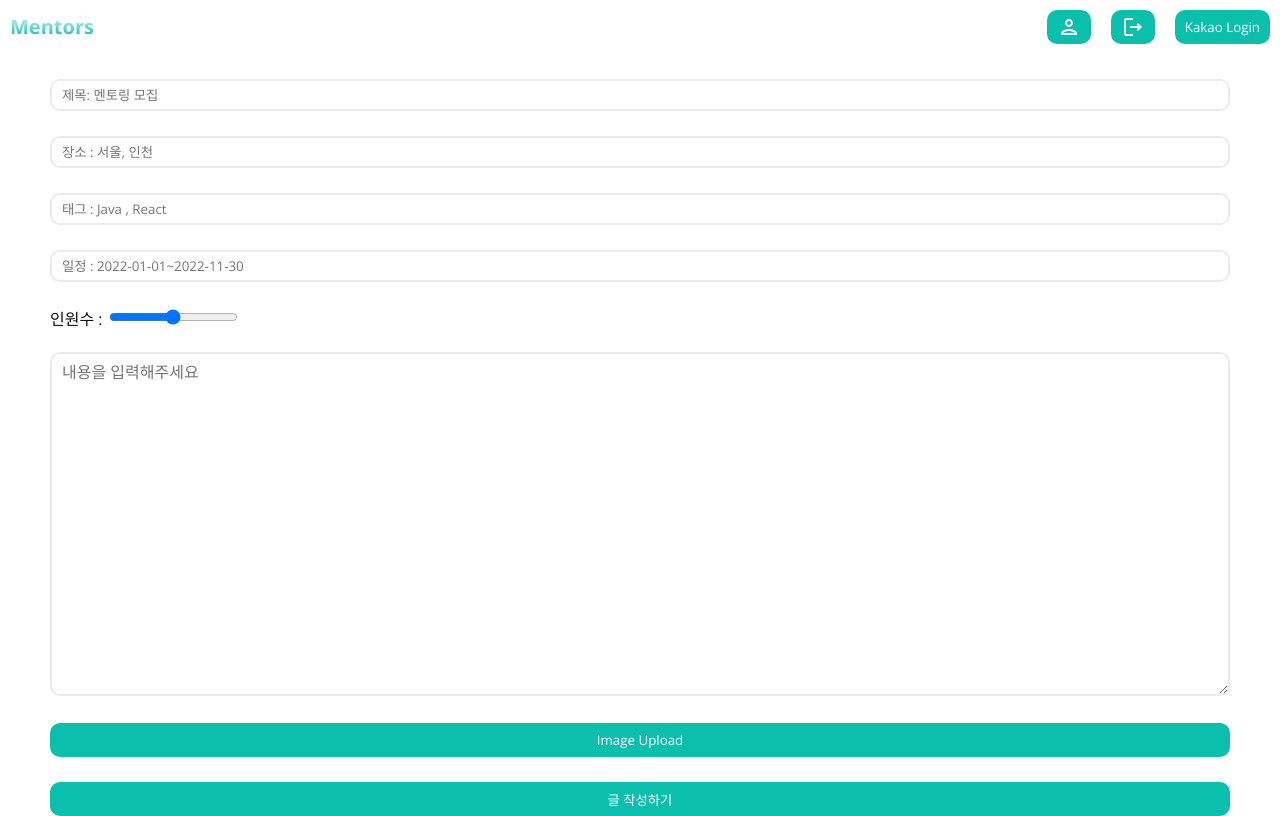
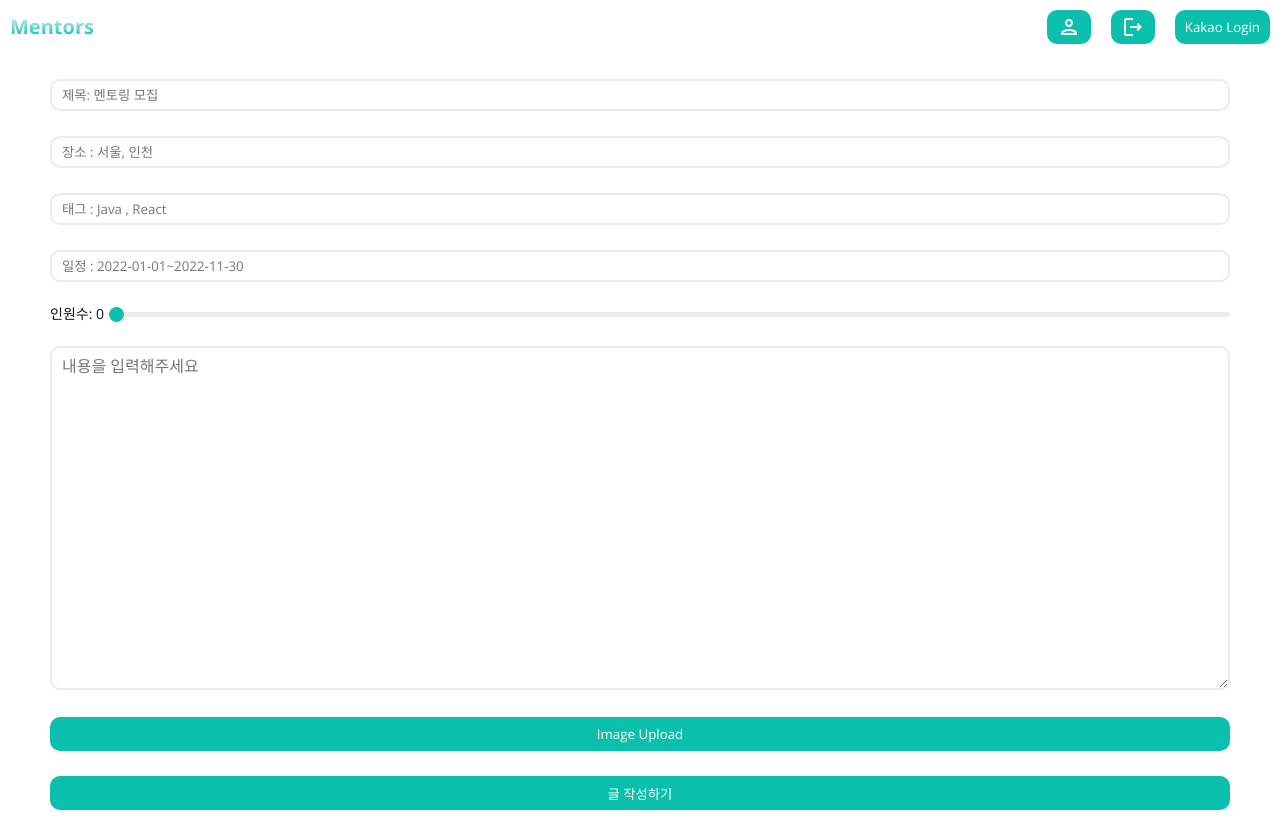
Before and after one commit to mentors-service/mentors-service-FE, a React (Create React App) app: page /write in a window 1280 px wide. Built offline with nearby package versions, Linux system fonts and the light colour scheme; no server answers.

Commit message:
refactor: Slider Bar 작업

```diff
--- a/src/pages/write/Write.style.tsx
+++ b/src/pages/write/Write.style.tsx
@@ -10,8 +10,59 @@ export const WriteWrapper = styled.div`
 export const SubmitButton = styled.button`
   width: 100%;
   height: 34px;
-  border-radius: 10px;
   padding: 5px 10px;
   color: ${({ theme }) => theme.colors.$white};
   background: ${({ theme }) => theme.colors.$secondary};
+  border-radius: 10px;
 `;
+
+export const SliderWrapper = styled.div`
+  display: flex;
+  gap: 5px;
+  align-items: center;
+`;
+
+export const SliderText = styled.span`
+  font-size: ${({ theme }) => theme.fonts.$xs};
+`;
+
+export const SliderBar = styled.div`
+  position: relative;
+  flex: 1;
+  height: 5px;
+`;
+
+export const SliderInput = styled.input`
+  position: absolute;
+  z-index: 10;
+  width: 100%;
+  height: 100%;
+  margin: 0;
+  border-radius: 10px;
+  -webkit-appearance: none;
+
+  &::-webkit-slider-thumb {
+    z-index: 10;
+    width: 15px;
+    height: 15px;
+    background-color: ${({ theme }) => theme.colors.$secondary};
+    border-radius: 100%;
+    -webkit-appearance: none;
+  }
+`;
+
+export const SliderStyleBar = styled.div<{ value: number }>`
+  position: absolute;
+  left: 0;
+  z-index: -10;
+  width: 100%;
+  height: 100%;
+  background: linear-gradient(
+    to right,
+    ${({ theme }) => theme.colors.$secondary} 0,
+    ${({ theme }) => theme.colors.$secondary} ${({ value }) => `${value * 10}%`},
+    ${({ theme }) => theme.colors.$gray} ${({ value }) => `${value * 10}%`},
+    ${({ theme }) => theme.colors.$gray} 100%
+  );
+  border-radius: 10px;
+`;
--- a/src/pages/write/Write.tsx
+++ b/src/pages/write/Write.tsx
@@ -1,8 +1,8 @@
 import { useNavigate } from 'react-router-dom';
-import { useForm, SubmitHandler } from 'react-hook-form';
+import { useForm, SubmitHandler, useWatch } from 'react-hook-form';
 import ImageDnDWrapper from '@write/components/Markdown/ImageDnDWrapper';
 import MarkdownContext from '@hooks/contexts/markdownContext';
-import { ChangeEvent, useMemo, useState } from 'react';
+import { useMemo, useState } from 'react';
 import { useMutation } from '@tanstack/react-query';
 import { createArticle } from '@api/article';
 import WriteInput from '@write/components/Input';
@@ -14,7 +14,6 @@ import * as S from './Write.style';
 
 const Write = () => {
   const [markdownText, setMarkdownText] = useState('');
-  const [range, setRange] = useState('');
   const navigate = useNavigate();
 
   const contextValue = useMemo(() => ({ markdownText, setMarkdownText }), [markdownText]);
@@ -28,11 +27,10 @@ const Write = () => {
     handleSubmit,
     formState: { errors },
     watch,
+    control,
   } = useForm<IFormInput>();
 
-  const handleChange = (e: ChangeEvent<HTMLInputElement>) => {
-    setRange(e.target.value);
-  };
+  const sliderValue = useWatch({ control, name: 'slider', defaultValue: '0' });
 
   const onSubmit: SubmitHandler<IFormInput> = (data: IFormInput) => {
     // navigate('/');
@@ -70,12 +68,14 @@ const Write = () => {
           isError={Boolean(errors.schedule)}
         />
 
-        <div>
-          <label htmlFor='인원수'>
-            <span> 인원수 : {range}</span>
-          </label>
-          <input type='range' placeholder='인원 수' min='0' max='6' step='1' value={range} onChange={handleChange} />
-        </div>
+        <S.SliderWrapper>
+          <S.SliderText>인원수: {sliderValue}</S.SliderText>
+
+          <S.SliderBar>
+            <S.SliderInput type='range' min={0} max={10} defaultValue={0} {...register('slider')} />
+            <S.SliderStyleBar value={Number(sliderValue)} />
+          </S.SliderBar>
+        </S.SliderWrapper>
 
         <MarkdownContext.Provider value={contextValue}>
           <ImageDnDWrapper>
@@ -87,7 +87,7 @@ const Write = () => {
           <Result />
         </MarkdownContext.Provider>
 
-        <S.SubmitButton type='submit'>글 작성하기</S.SubmitButton>
+        <S.SubmitButton>글 작성하기</S.SubmitButton>
       </S.WriteWrapper>
     </form>
   );
--- a/src/pages/write/components/Markdown/ImageUpload.tsx
+++ b/src/pages/write/components/Markdown/ImageUpload.tsx
@@ -34,10 +34,10 @@ const ImageUpload = () => {
 const Button = styled.button`
   width: 100%;
   height: 34px;
-  border-radius: 10px;
   padding: 5px 10px;
   color: ${({ theme }) => theme.colors.$white};
   background: ${({ theme }) => theme.colors.$secondary};
+  border-radius: 10px;
 `;
 
 export default ImageUpload;
--- a/src/pages/write/components/Markdown/MarkdownEditor.tsx
+++ b/src/pages/write/components/Markdown/MarkdownEditor.tsx
@@ -13,12 +13,13 @@ const MarkdownEditor = () => {
   );
 };
 
-const Textarea = styled.textarea`
+const Textarea = styled.textarea<{ value: string }>`
+  box-sizing: border-box;
   width: 100%;
-  box-sizing: border-box;
   padding: 10px;
+  border: 2px solid ${({ value, theme }) => (value ? theme.colors.$secondary : theme.colors.$gray)};
   border-radius: 10px;
-  border: 2px solid ${({ theme }) => theme.colors.$gray};
+  transition: 0.3s;
 `;
 
 export default MarkdownEditor;
--- a/src/pages/write/types.ts
+++ b/src/pages/write/types.ts
@@ -1,3 +1,3 @@
-export type InputKeys = 'title' | 'place' | 'tag' | 'schedule';
+export type InputKeys = 'title' | 'place' | 'tag' | 'schedule' | 'slider';
 
 export type IFormInput = Record<InputKeys, string>;
```
